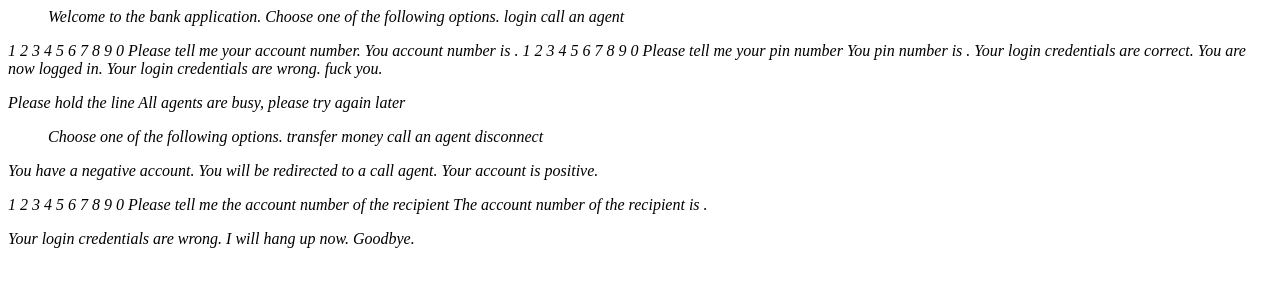
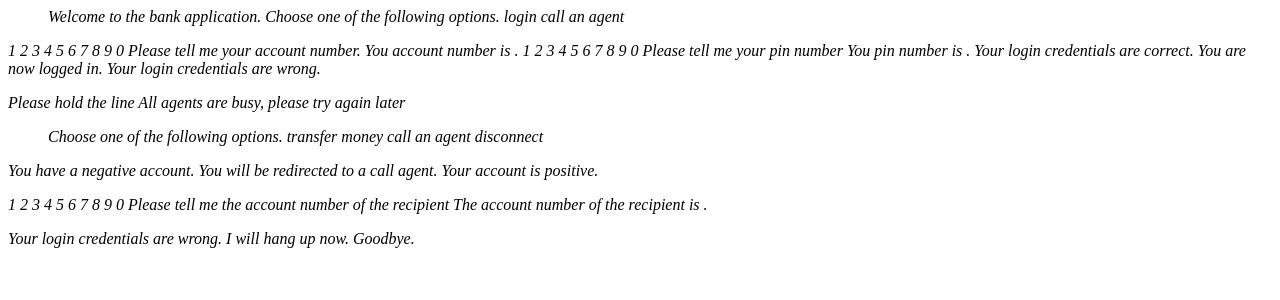
Before and after one commit to chooselife22/mbo_ue1, a PHP site: page /template.php in a window 1280 px wide. Shown: the top 300 px of the page. Run offline with PHP 8.4, Linux system fonts and the light colour scheme.

Commit message:
dont be so rude

```diff
--- a/template.php
+++ b/template.php
@@ -70,7 +70,7 @@
 	   				<prompt>Your login credentials are correct. You are now logged in.</prompt>
 	   				<goto next="#loginMenu"/>
 	   			</if>
-	   			<prompt>Your login credentials are wrong. fuck you.</prompt>
+	   			<prompt>Your login credentials are wrong.</prompt>
 	   			<goto next="#goodbye"/>
 	   		</filled>
        </subdialog>
```
